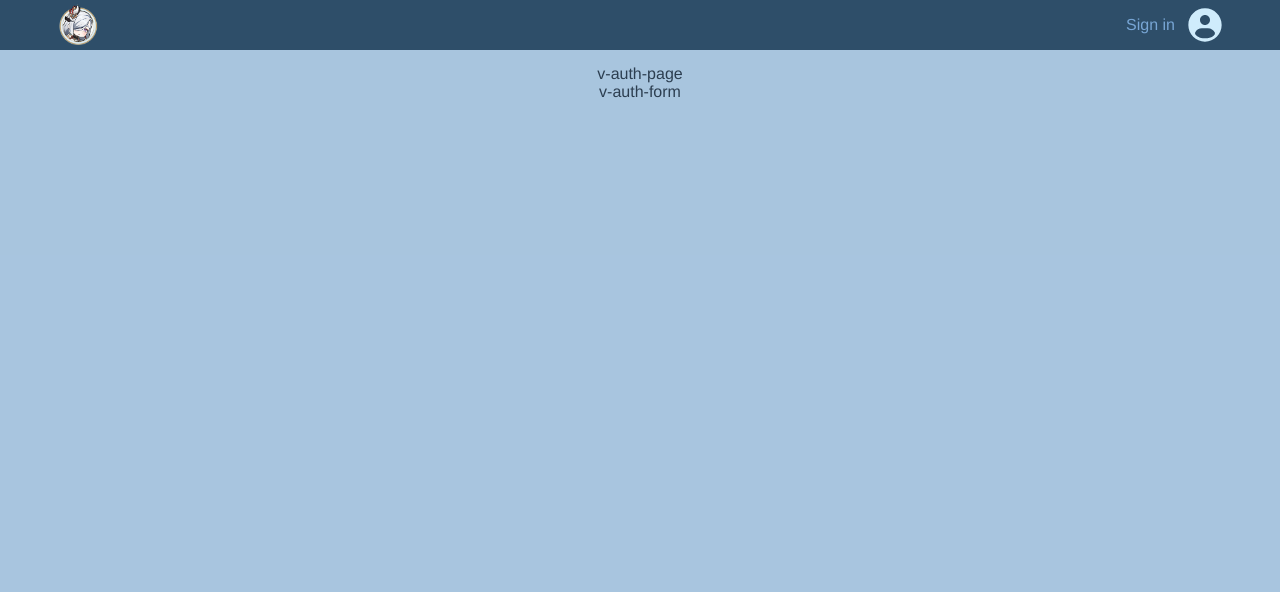
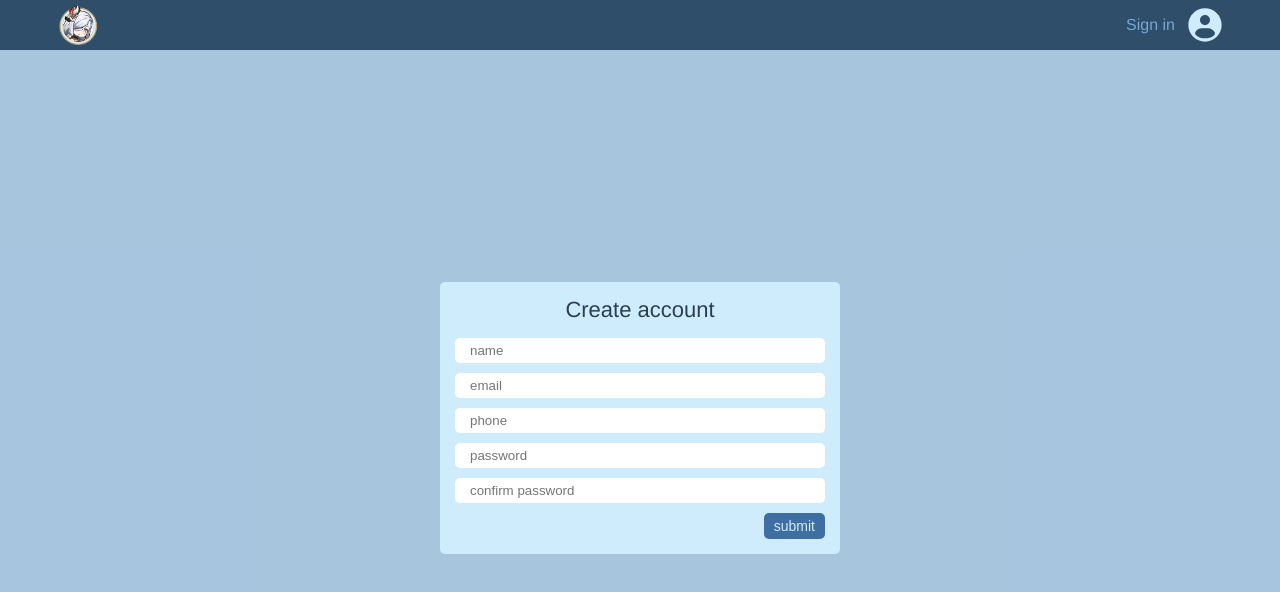
Before and after one commit to AlienNT/callboard, a Vue app: page /auth in a window 1280 px wide. Shown: the top 592 px of the page. Built offline with nearby package versions, Linux system fonts and the light colour scheme.

Commit message:
add fake user registration form

```diff
--- a/src/App.vue
+++ b/src/App.vue
@@ -38,14 +38,16 @@ export default {
   height: 100vh;
 }
 
-.header-wrapper {
-
-}
-
 .content-wrapper {
   overflow-y: auto;
   flex: auto;
   padding-top: 15px;
   padding-bottom: 30px;
+  display: flex;
+  height: 100%;
+  .container {
+    height: 100%;
+  }
 }
+
 </style>
--- a/src/assets/css/main.css
+++ b/src/assets/css/main.css
@@ -13,8 +13,19 @@ ul, ol {
   list-style: none;
 }
 
+label, input {
+  width: 100%;
+  display: block;
+  border: none;
+}
+label:focus, input:focus {
+  outline: none;
+  border: none;
+}
+
 .container {
   max-width: 1200px;
+  width: 100%;
   margin: auto;
   padding-left: 15px;
   padding-right: 15px;
@@ -130,4 +141,20 @@ ul, ol {
   font-size: 24px;
 }
 
+.submit {
+  display: block;
+  border: none;
+  background: #3f6fa2;
+  border-radius: 5px;
+  color: #cfecfc;
+  padding: 5px 10px;
+  font-size: 14px;
+  cursor: pointer;
+}
+
+[disabled] {
+  opacity: 0.5;
+  cursor: default;
+}
+
 /*# sourceMappingURL=main.css.map */
--- a/src/assets/css/main.scss
+++ b/src/assets/css/main.scss
@@ -17,8 +17,20 @@ ul, ol {
   list-style: none;
 }
 
+label, input {
+  width: 100%;
+  display: block;
+  border: none;
+  &:focus {
+    outline: none;
+    border: none;
+  }
+}
+
+
 .container {
   max-width: 1200px;
+  width: 100%;
   margin: auto;
   padding-left: 15px;
   padding-right: 15px;
@@ -103,6 +115,7 @@ ul, ol {
 .product__image {
   width: 100%;
   max-width: 400px;
+
   .img-wrapper {
     position: relative;
     width: 0;
@@ -140,3 +153,19 @@ ul, ol {
     font-size: 24px;
   }
 }
+
+.submit {
+  display: block;
+  border: none;
+  background: #3f6fa2;
+  border-radius: 5px;
+  color: #cfecfc;
+  padding: 5px 10px;
+  font-size: 14px;
+  cursor: pointer;
+}
+
+[disabled] {
+  opacity: 0.5;
+  cursor: default;
+}
--- a/src/components/auth/VAuth.vue
+++ b/src/components/auth/VAuth.vue
@@ -83,8 +83,19 @@ export default {
     toggleSignIn() {
       this.isShow = !this.isShow
     },
-    logout () {
+    logout() {
       this.$store.dispatch('logout')
+    }
+  },
+  watch: {
+    user: {
+      handler(e) {
+        console.log(e)
+        if (e.name && this.$route.fullPath === '/auth') {
+          this.$router.push('/')
+        }
+      },
+      immediate: true
     }
   }
 }
@@ -103,6 +114,7 @@ export default {
   gap: 10px;
   color: #78a6d5;
 }
+
 .logout {
   background: #78a6d5;
   mask-image: url("../../assets/images/logout-svgrepo-com.svg");
@@ -118,6 +130,7 @@ export default {
   color: #cccccc;
   border-radius: 5px;
 }
+
 .sign-in {
   cursor: pointer;
 }
@@ -139,6 +152,7 @@ export default {
     background: #000;
   }
 }
+
 .unauthorized {
   mask-image: url("../../assets/images/user-circle-svgrepo-com.svg");
   position: relative;
@@ -146,6 +160,7 @@ export default {
   mask-repeat: no-repeat;
   mask-position: center;
 }
+
 .short-name {
   font-weight: 900;
   font-size: 14px;
--- a/src/components/auth/VAuthForm.vue
+++ b/src/components/auth/VAuthForm.vue
@@ -1,15 +1,127 @@
 <template>
-  <form action="" class="v-auth-form">
-    v-auth-form
+  <form
+      class="v-registration-form"
+      @submit.prevent.stop="onSubmit"
+  >
+    <div class="form-title">
+      Create account
+    </div>
+    <label
+        class="label"
+    >
+      <input
+          v-model="formData.name"
+          type="text"
+          name="name"
+          placeholder="name"
+          class="registration-input name"
+          required
+      >
+    </label>
+    <label
+        class="label"
+    >
+      <input
+          v-model="formData.email"
+          type="email"
+          name="email"
+          placeholder="email"
+          class="registration-input email"
+          required
+      >
+    </label>
+    <label
+        class="label"
+    >
+      <input
+          v-model="formData.phone"
+          type="tel"
+          name="phone"
+          placeholder="phone"
+          class="registration-input phone"
+      >
+    </label>
+    <label
+        class="label"
+    >
+      <input
+          v-model="formData.password"
+          type="password"
+          name="password"
+          placeholder="password"
+          class="registration-input password"
+          required
+      >
+    </label>
+    <label
+        class="label"
+    >
+      <input
+          v-model="formData.confirmPassword"
+          type="password"
+          name="confirm-password"
+          placeholder="confirm password"
+          class="registration-input password"
+          required
+      >
+    </label>
+    <button
+        class="submit"
+        type="submit"
+    >
+      submit
+    </button>
   </form>
 </template>
 
 <script>
 export default {
-  name: "VAuthForm"
+  name: "VAuthForm",
+  data() {
+    return {
+      formData: {
+        name: '',
+        email: '',
+        phone: '',
+        password: '',
+        confirmPassword: ''
+      }
+    }
+  },
+  methods: {
+    onSubmit() {
+      console.log('submit', this.formData)
+    }
+  }
 }
 </script>
 
-<style scoped>
+<style scoped lang="scss">
+.v-registration-form {
+  max-width: 400px;
+  width: 100%;
+  margin: auto;
+  border-radius: 5px;
+  padding: 15px;
+  background: #cfecfc;
 
+  label {
+    margin-bottom: 10px;
+
+    &:last-child {
+      margin-bottom: 0;
+    }
+  }
+}
+.form-title {
+  margin-bottom: 15px;
+  font-size: 22px;
+}
+.registration-input {
+  border-radius: 5px;
+  padding: 5px 15px;
+}
+.submit {
+  margin-left: auto;
+}
 </style>
--- a/src/components/auth/VAuthPopup.vue
+++ b/src/components/auth/VAuthPopup.vue
@@ -137,18 +137,5 @@ export default {
     color: #3f6fa2;
   }
 }
-.submit {
-  display: block;
-  border: none;
-  background: #3f6fa2;
-  border-radius: 5px;
-  color: #cfecfc;
-  padding: 5px 10px;
-  font-size: 14px;
-  cursor: pointer;
-}
-[disabled] {
-  opacity: 0.5;
-  cursor: default;
-}
+
 </style>
--- a/src/components/pages/VAuthPage.vue
+++ b/src/components/pages/VAuthPage.vue
@@ -1,6 +1,5 @@
 <template>
   <div class="v-auth-page">
-    v-auth-page
     <VAuthForm/>
   </div>
 </template>
@@ -17,5 +16,8 @@ export default {
 </script>
 
 <style scoped>
-
+.v-auth-page {
+  display: flex;
+  height: 100%;
+}
 </style>
```
Also changed, not shown: 1 other file (tests, documents, lock files or other folders).
